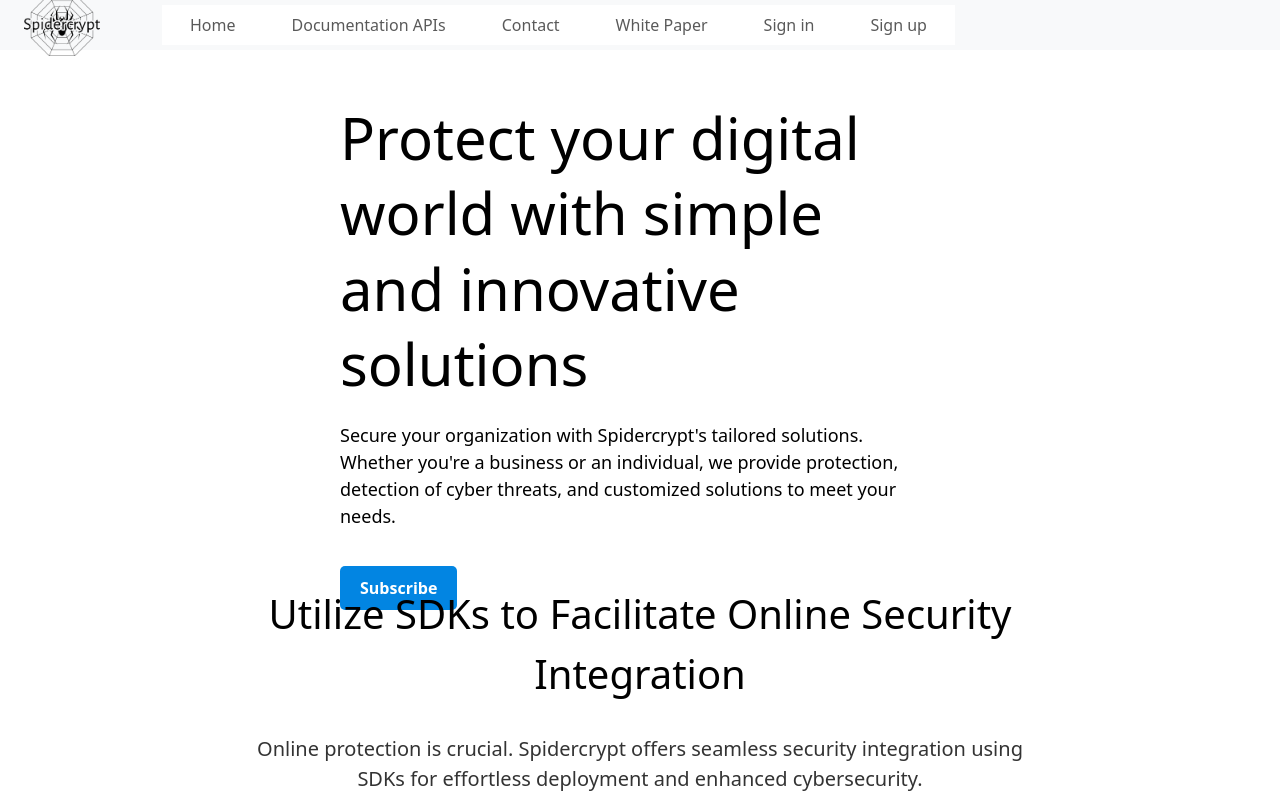
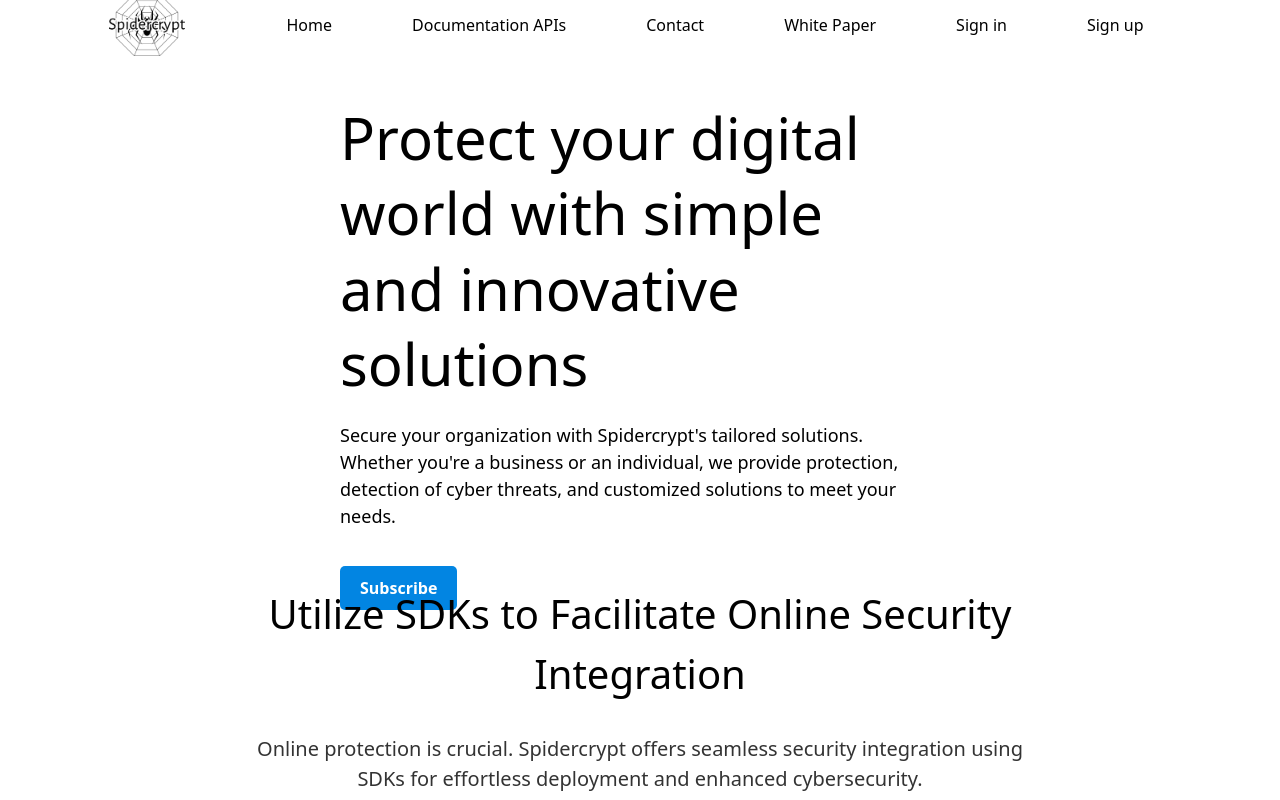
Before and after one commit to Mouhawos/Spidercrypt-application, a plain HTML site: page index.html in a window 1280 px wide. Shown: the top 800 px of the page. Drawn offline with nearby package versions, Linux system fonts and the light colour scheme; a script that the page names is missing.

Commit message:
Update index.html

```diff
--- a/index.html
+++ b/index.html
@@ -40,29 +40,19 @@
     </script>
 </head>
 <body>
- <header class="header transparent">
-        <nav class="navbar navbar-expand-lg navbar-light bg-light">
-            <div class="container-fluid">
-                <!-- Logo -->
-                <div class="logo-container">
-                    <img src="logo.png" alt="Spidercrypt Logo">
-                </div>
-                <!-- Bouton hamburger pour petits écrans -->
-                <button class="navbar-toggler" type="button" data-bs-toggle="collapse" data-bs-target="#navbarNav" aria-controls="navbarNav" aria-expanded="false" aria-label="Toggle navigation">
-                    <span class="navbar-toggler-icon"></span>
-                </button>
-                <!-- Menu de navigation -->
-                <div class="collapse navbar-collapse" id="navbarNav">
-                    <ul class="navbar-nav">
-                        <li class="nav-item"><a class="nav-link" href="index.html">Home</a></li>
-                        <li class="nav-item"><a class="nav-link" href="https://spidercrypt.gitbook.io/spidercrypt-cybersecurity-apis-documentation/">Documentation APIs</a></li>
-                        <li class="nav-item"><a class="nav-link" href="contact.html">Contact</a></li>
-                        <li class="nav-item"><a class="nav-link" href="https://spidercrypt.gitbook.io/white-paper/">White Paper</a></li>
-                        <li class="nav-item"><a class="nav-link" href="Sign-in.html">Sign in</a></li>
-                        <li class="nav-item"><a class="nav-link" href="Sign-up.html">Sign up</a></li>
-                    </ul>
-                </div>
+    <header class="header transparent">
+        <nav>
+            <div class="logo-container">
+                <img src="logo.png" alt="Spidercrypt Logo">
             </div>
+            <ul>
+                <li><a href="index.html">Home</a></li>
+                <li><a href="https://spidercrypt.gitbook.io/spidercrypt-cybersecurity-apis-documentation/">Documentation APIs</a></li>
+                <li><a href="contact.html">Contact</a></li>
+                <li><a href="https://spidercrypt.gitbook.io/white-paper/">White Paper</a></li>
+                <li><a href="Sign-in.html">Sign in</a></li>
+                <li><a href="Sign-up.html">Sign up</a></li>
+            </ul>
         </nav>
     </header>
 
```
